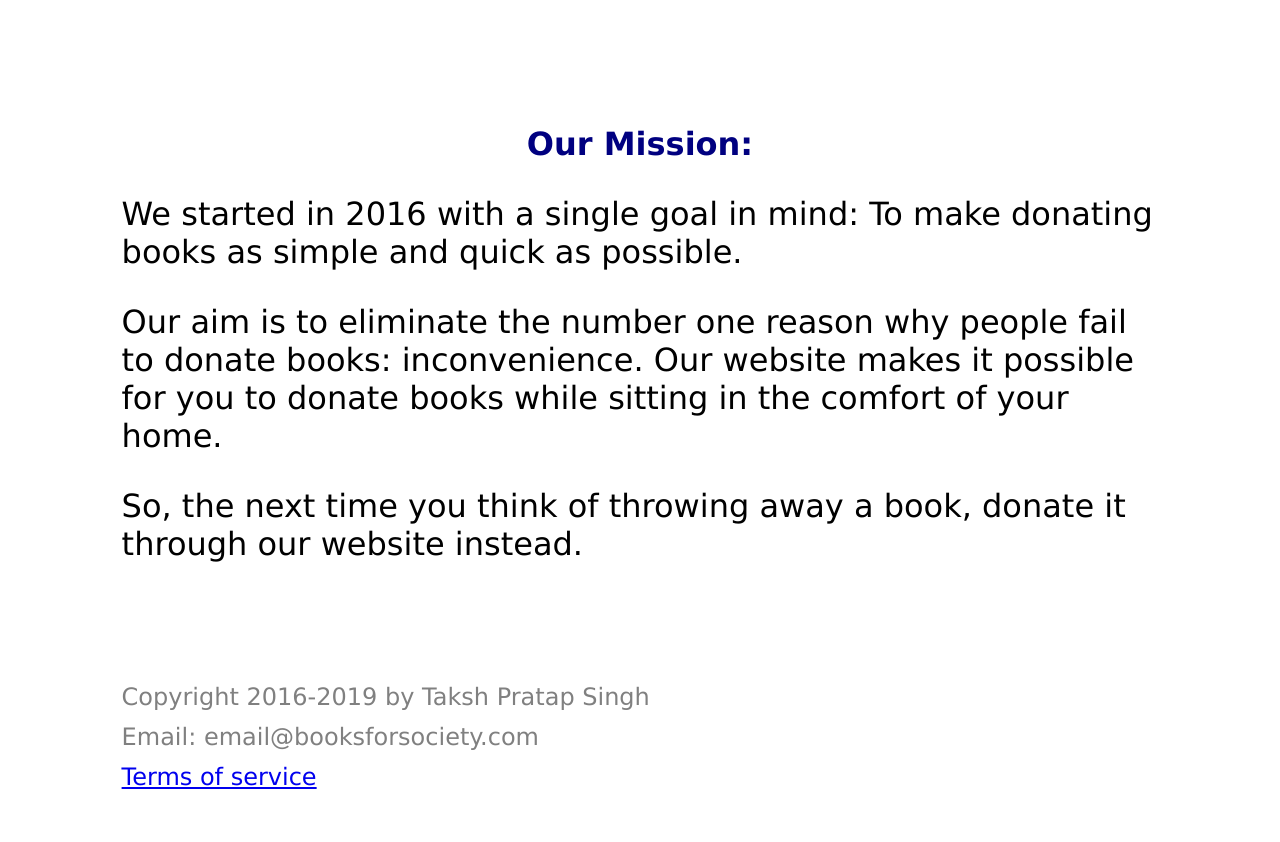
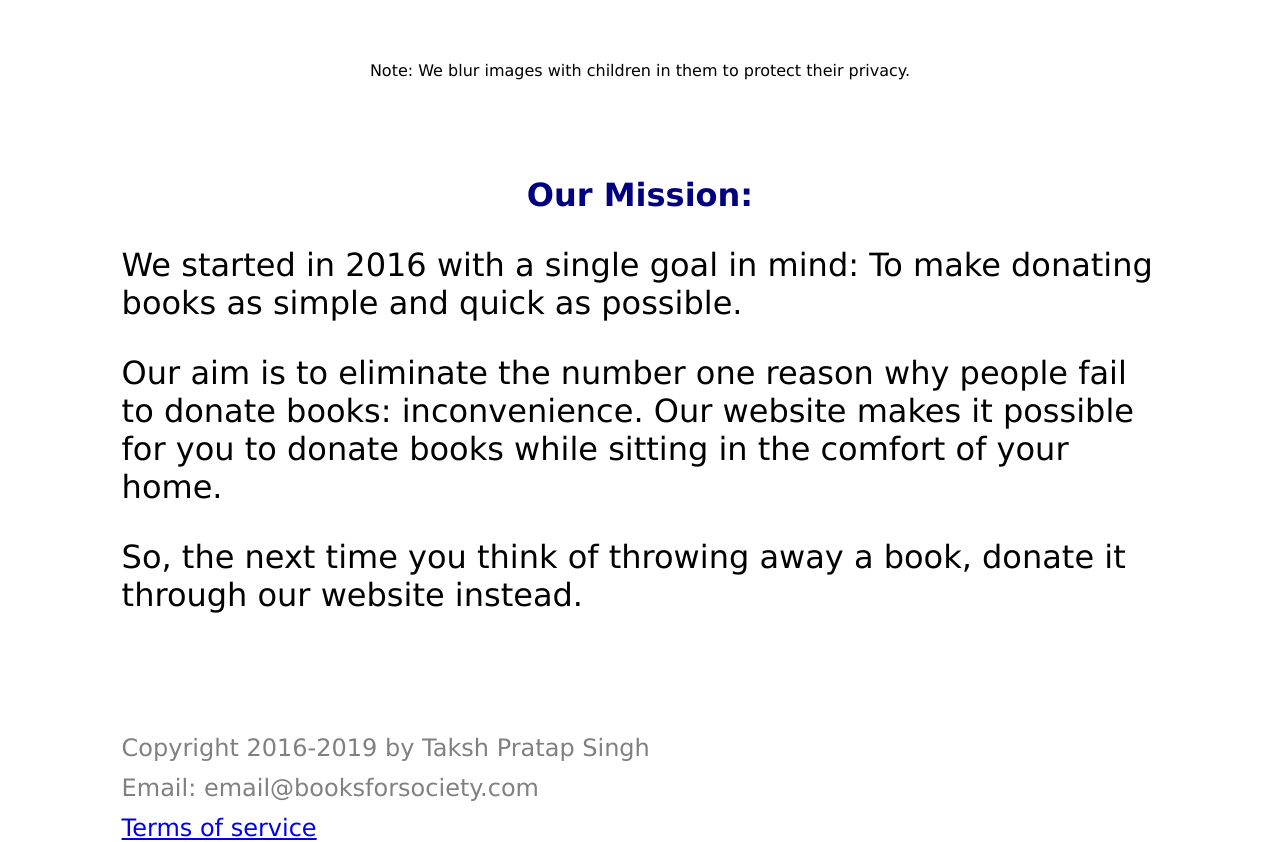
Before and after one commit to TakshPSingh/booksforsociety.com, a website: page public/index.html in a window 1280 px wide. Shown: the part 1409-2251 px from the top of the page. Before the commit the page ends 2200 px from the top, so only its background shows below. Drawn offline with nearby package versions, Linux system fonts and the light colour scheme.

Commit message:
Added child privacy line

```diff
--- a/public/index.html
+++ b/public/index.html
@@ -60,6 +60,8 @@
 					<img class="image" id="collage1" src="images/nem_school.jpg">
 					<img class="image" id="collage2" src="images/nem_school_children_blurred.jpg">
 				</div>
+
+				<p class="child-privacy">Note: We blur images with children in them to protect their privacy.</p>
 			</div>
 
 			<div id="mission">
--- a/public/styles/index.css
+++ b/public/styles/index.css
@@ -118,6 +118,12 @@ nav {
     font-size: 0.88em;
 }
 
+.child-privacy {
+    font-size: 0.5em;
+    text-align: center;
+    margin-top: 0;
+}
+
 @media (max-width: 858px) {
     .collage{
         justify-content: space-between;
```
